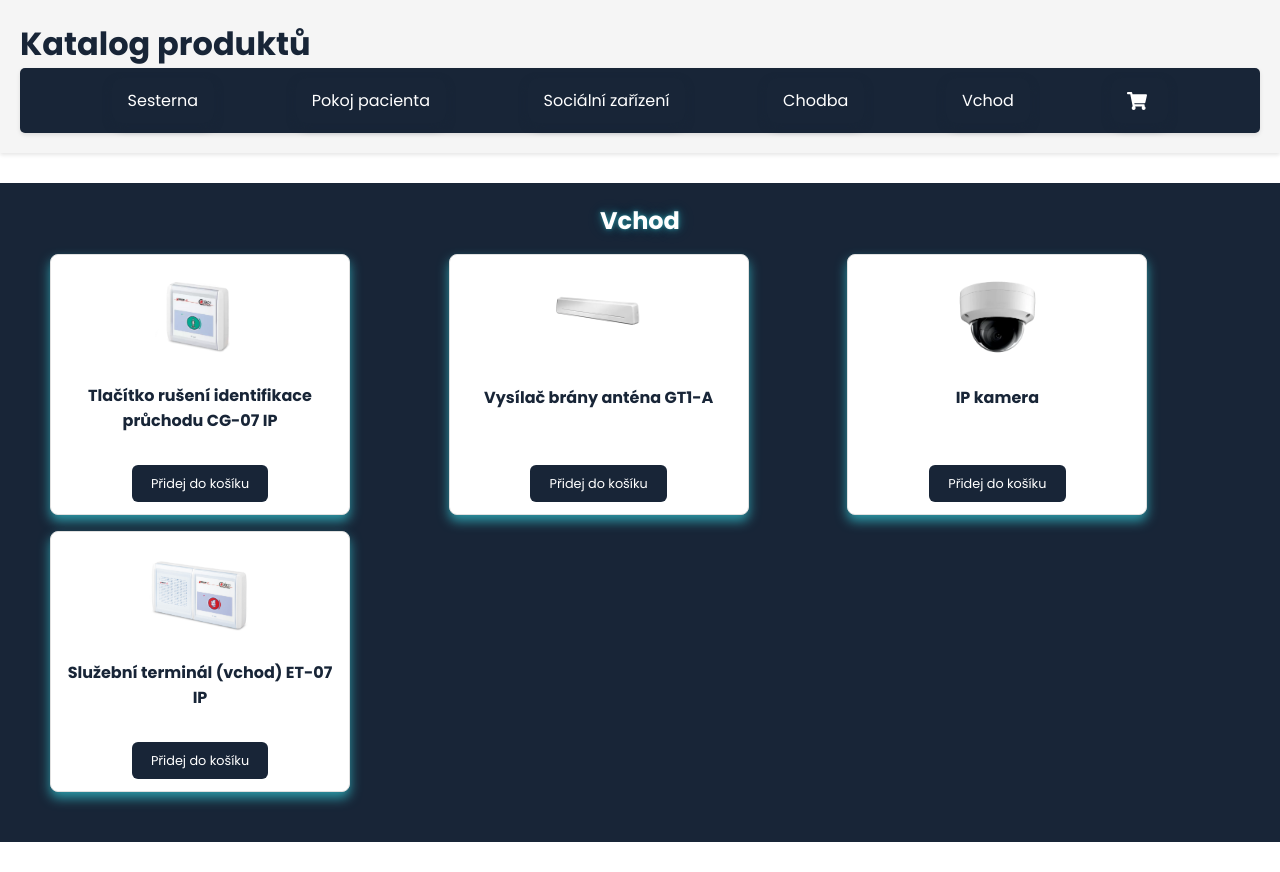
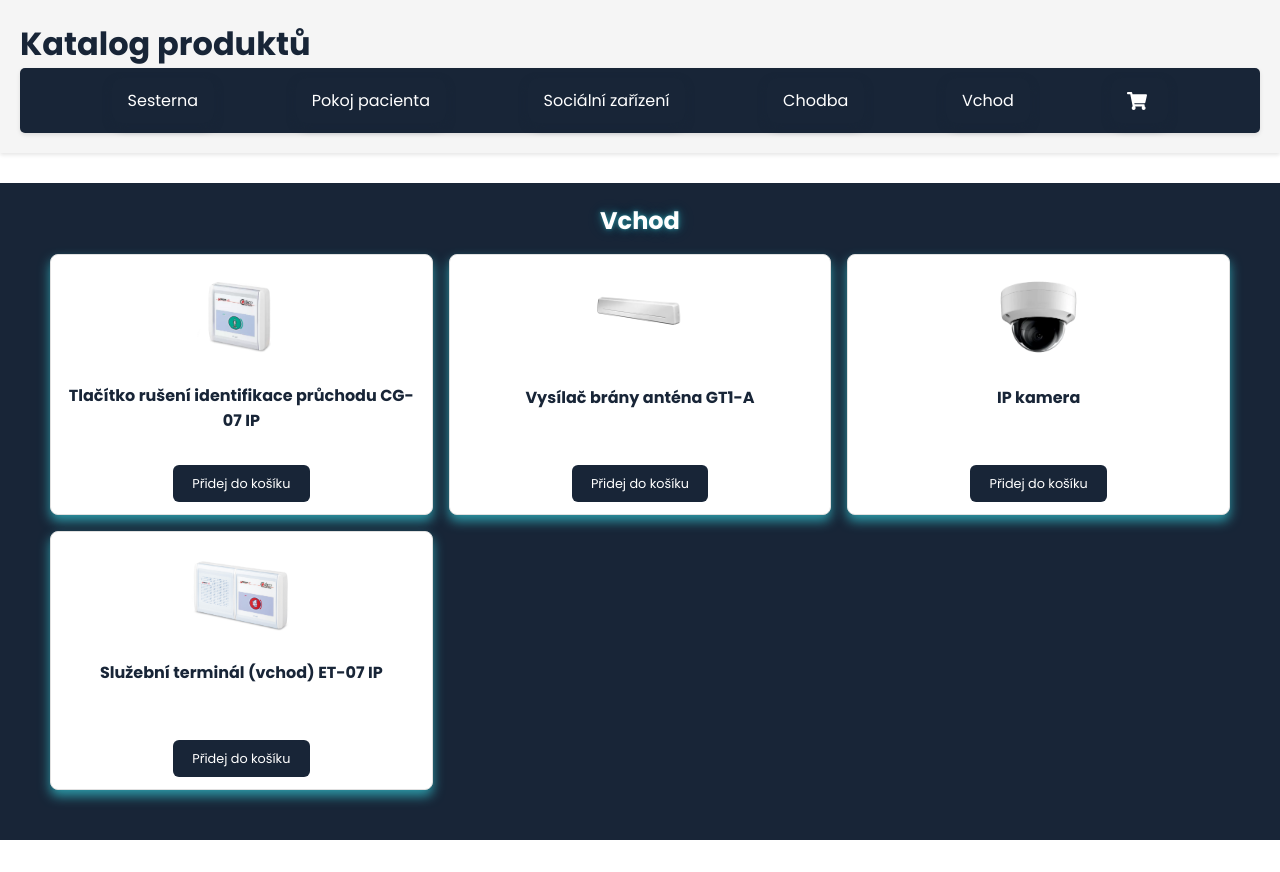
Before and after one commit to VladanCZ/FP, a React (Create React App) app: page /Entrance in a window 1280 px wide. Built offline with nearby package versions, Linux system fonts and the light colour scheme.

Commit message:
card width 500px

```diff
--- a/src/components/Gallery/Gallery.scss
+++ b/src/components/Gallery/Gallery.scss
@@ -20,7 +20,7 @@
   flex-direction: column;
   justify-content: space-between;
   height: 100%;
-  max-width: 300px;
+  max-width: 500px;
 
   background-color: #fff;
   border-radius: 8px;
```
